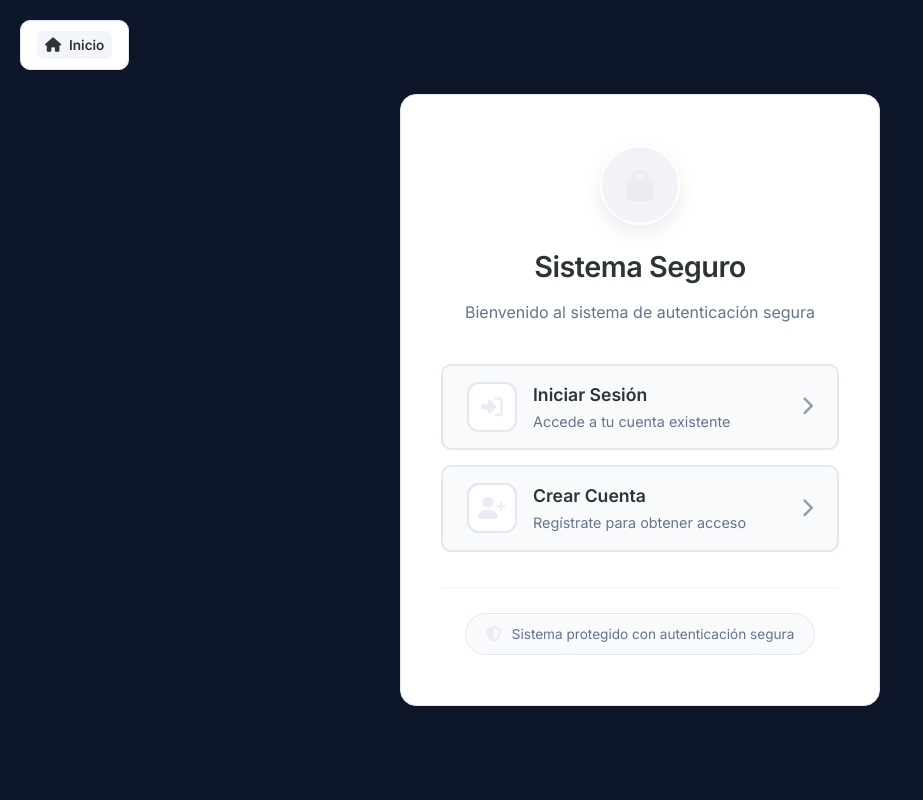
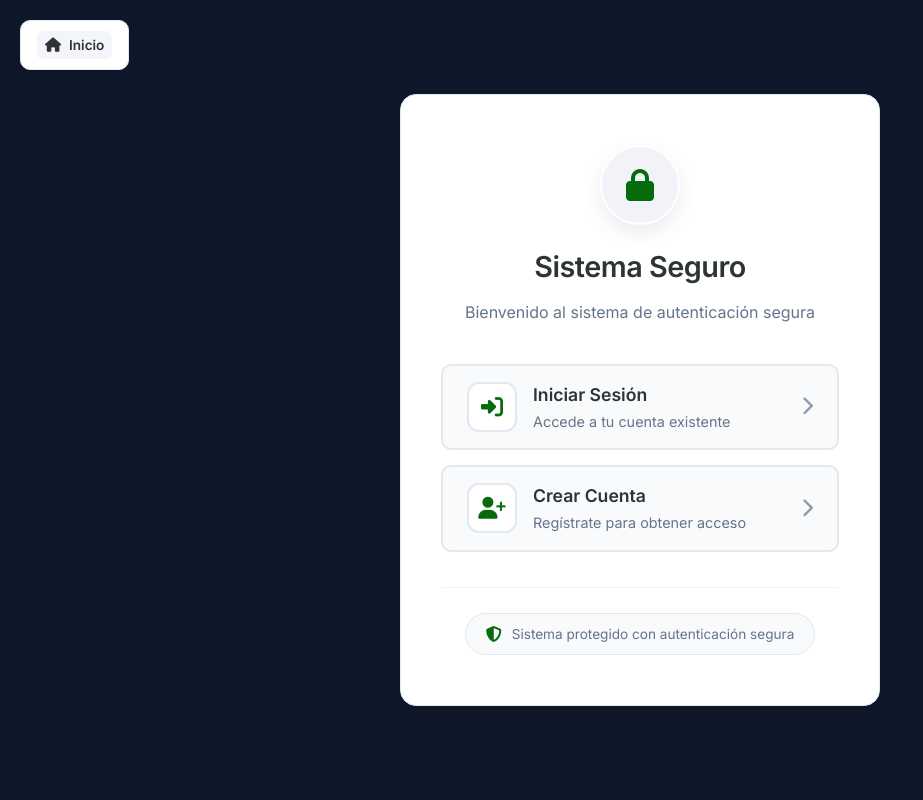
Before and after one commit to EsauRamireZ/PythonPollo, a Flask app: page / in a window 1280 px wide. Shown: the whole page, without its empty margins (0-923 px from the left). Run offline with Flask 3, Linux system fonts and the light colour scheme.

Commit message:
Update inicio.html

```diff
--- a/templates/inicio.html
+++ b/templates/inicio.html
@@ -11,7 +11,7 @@
     <style>
         :root {
             --bg-body: #0f172a;
-            --primary-navy: #eaecf1;
+            --primary-navy: #066b0b;
             --text-main: #2d3436;
             --text-light: #64748b;
             --border-color: #e2e8f0;
```
